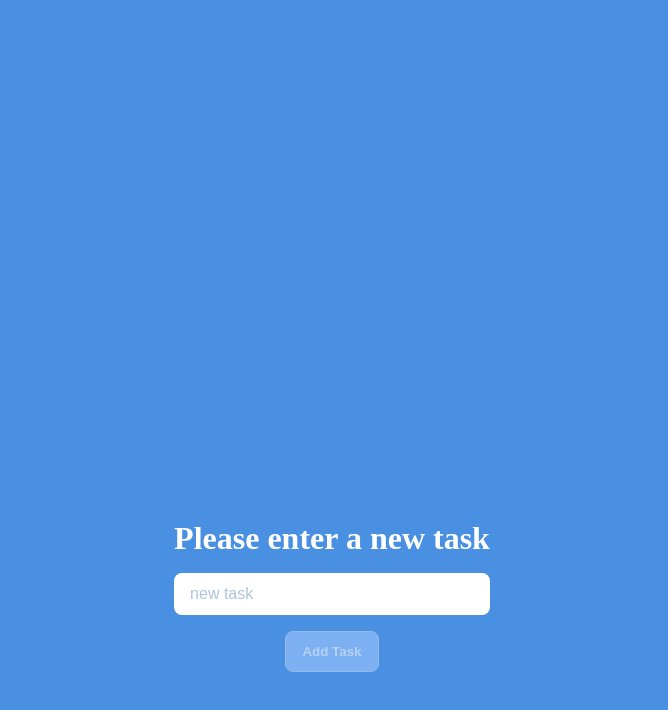
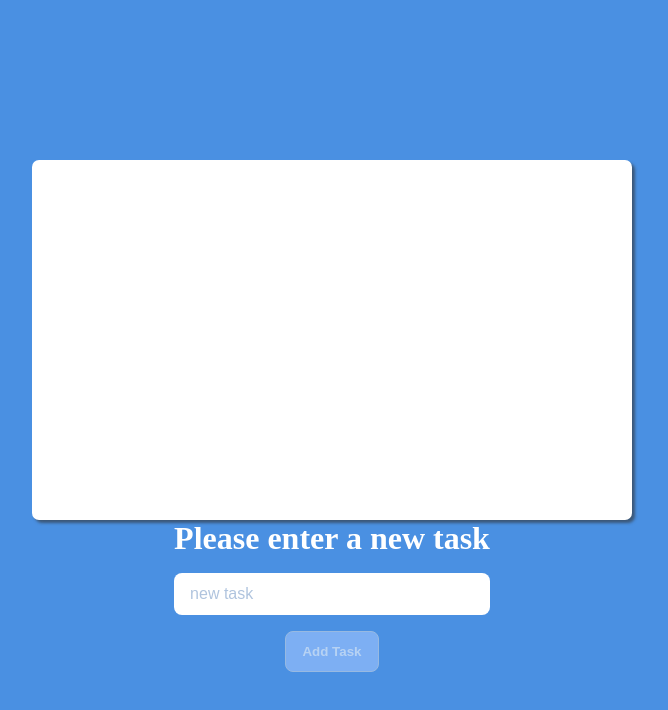
Before and after one commit to luis-pomare/task-manager, a React (Vite) app: page / in a window 1280 px wide. Shown: the top 710 px of the page, without its empty margins (308-976 px from the left). Built offline with nearby package versions, Linux system fonts and the light colour scheme.

Commit message:
Create flexbox layout

```diff
--- a/src/styling/App.css
+++ b/src/styling/App.css
@@ -57,3 +57,35 @@ html {
   cursor: not-allowed;
   opacity: 0.6;
 }
+
+#list-container {
+  color: black;
+  width: 80dvw;
+  height: 45dvh;
+  max-width: 600px;
+  background-color: #fff;
+  border-radius: 7px;
+  box-shadow: 3px 3px 3px #33333398;
+  display: flex;
+  flex-direction: column;
+  align-items: center;
+  padding: 40px;
+  gap: 25px;
+  overflow-y: scroll;
+  scrollbar-width: none;
+  -ms-overflow-style: none;
+}
+
+#list-container li {
+  display: flex;
+  width: 100%;
+  justify-content: space-between;
+  background-color: #fff0;
+  border-radius: 3px;
+  height: 30px;
+  flex-shrink: 0;
+}
+
+button {
+  background-color: #0056b3;
+}
```
